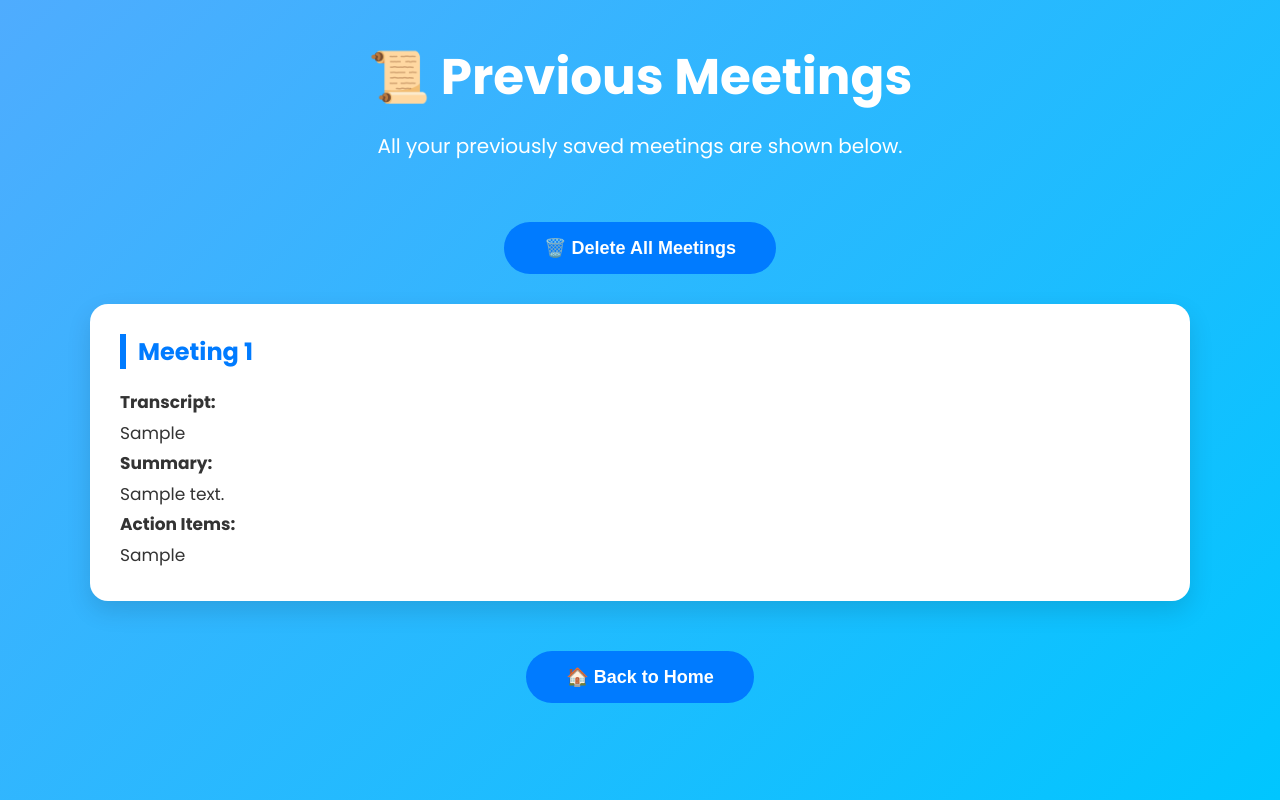
After one commit to priya939287-bit/AI-Meeting-Assistant, a Flask app: page /meetings in a window 1280 px wide. The commit adds this page. Run offline with Flask 3, Linux system fonts and the light colour scheme; tables that the repository leaves empty hold one stand-in row (values such as "Sample post").

Commit message:
Added meeting management features with SQLite integration

```diff
--- a/app.py
+++ b/app.py
@@ -1,11 +1,18 @@
-from flask import Flask, render_template, request
+from flask import Flask, render_template, request, redirect, url_for
 from transcribe import speech_to_text
 from summary import summarize_text
 from action_items import extract_action_items
+from database import (
+    save_meeting,
+    get_all_meetings,
+    search_meetings,
+    delete_all_meetings
+)
 
 app = Flask(__name__)
 
 ALLOWED_EXTENSIONS = {"mp3", "wav", "m4a"}
+
 
 def allowed_file(filename):
     return "." in filename and filename.rsplit(".", 1)[1].lower() in ALLOWED_EXTENSIONS
@@ -14,6 +21,38 @@ def allowed_file(filename):
 @app.route("/")
 def home():
     return render_template("index.html")
+
+
+@app.route("/meetings")
+def meetings():
+
+    meetings = get_all_meetings()
+
+    return render_template(
+        "meetings.html",
+        meetings=meetings
+    )
+
+
+@app.route("/search", methods=["POST"])
+def search():
+
+    keyword = request.form["keyword"]
+
+    meetings = search_meetings(keyword)
+
+    return render_template(
+        "meetings.html",
+        meetings=meetings
+    )
+
+
+@app.route("/delete_all", methods=["POST"])
+def delete_all():
+
+    delete_all_meetings()
+
+    return redirect(url_for("meetings"))
 
 
 @app.route("/upload", methods=["POST"])
@@ -35,6 +74,14 @@ def upload():
 
         action_items = extract_action_items(transcript)
 
+        actions = "\n".join(action_items)
+
+        save_meeting(
+            transcript,
+            summary,
+            actions
+        )
+
         return render_template(
             "index.html",
             transcript=transcript,
--- /dev/null
+++ b/database.py
@@ -0,0 +1,98 @@
+import sqlite3
+
+
+def create_database():
+
+    connection = sqlite3.connect("meetings.db")
+
+    cursor = connection.cursor()
+
+    cursor.execute("""
+    CREATE TABLE IF NOT EXISTS meetings(
+
+        id INTEGER PRIMARY KEY AUTOINCREMENT,
+
+        transcript TEXT,
+
+        summary TEXT,
+
+        action_items TEXT
+
+    )
+    """)
+
+    connection.commit()
+
+    connection.close()
+
+
+def save_meeting(transcript, summary, action_items):
+
+    connection = sqlite3.connect("meetings.db")
+
+    cursor = connection.cursor()
+
+    cursor.execute("""
+    INSERT INTO meetings
+    (transcript, summary, action_items)
+
+    VALUES (?, ?, ?)
+    """, (transcript, summary, action_items))
+
+    connection.commit()
+
+    connection.close()
+
+
+def get_all_meetings():
+
+    connection = sqlite3.connect("meetings.db")
+
+    cursor = connection.cursor()
+
+    cursor.execute("""
+    SELECT * FROM meetings
+    ORDER BY id DESC
+    """)
+
+    meetings = cursor.fetchall()
+
+    connection.close()
+
+    return meetings
+
+
+def search_meetings(keyword):
+
+    connection = sqlite3.connect("meetings.db")
+
+    cursor = connection.cursor()
+
+    cursor.execute("""
+    SELECT * FROM meetings
+    WHERE transcript LIKE ?
+    OR summary LIKE ?
+    ORDER BY id DESC
+    """, ('%' + keyword + '%', '%' + keyword + '%'))
+
+    meetings = cursor.fetchall()
+
+    connection.close()
+
+    return meetings
+
+
+def delete_all_meetings():
+
+    connection = sqlite3.connect("meetings.db")
+
+    cursor = connection.cursor()
+
+    cursor.execute("DELETE FROM meetings")
+
+    connection.commit()
+
+    connection.close()
+
+
+create_database()
--- /dev/null
+++ b/templates/meetings.html
@@ -0,0 +1,99 @@
+<!DOCTYPE html>
+<html lang="en">
+
+<head>
+
+    <meta charset="UTF-8">
+    <meta name="viewport" content="width=device-width, initial-scale=1.0">
+
+    <title>Previous Meetings</title>
+
+    <link rel="preconnect" href="https://fonts.googleapis.com">
+
+    <link rel="preconnect" href="https://fonts.gstatic.com" crossorigin>
+
+    <link href="https://fonts.googleapis.com/css2?family=Poppins:wght@300;400;500;600;700&display=swap"
+          rel="stylesheet">
+
+    <link rel="stylesheet"
+          href="{{ url_for('static', filename='css/style.css') }}">
+
+</head>
+
+<body>
+
+    <div class="container">
+
+        <div class="header">
+
+            <h1>📜 Previous Meetings</h1>
+
+            <p>All your previously saved meetings are shown below.</p>
+
+        </div>
+
+        <div style="text-align:center; margin-bottom:30px;">
+
+            <form action="/delete_all"
+                  method="POST"
+                  onsubmit="return confirm('Are you sure you want to delete all meetings?');">
+
+                <button type="submit">
+                    🗑️ Delete All Meetings
+                </button>
+
+            </form>
+
+        </div>
+
+        {% if meetings %}
+
+            {% for meeting in meetings %}
+
+            <div class="result-card">
+
+                <h2>Meeting {{ meeting[0] }}</h2>
+
+                <p><strong>Transcript:</strong></p>
+
+                <p>{{ meeting[1] }}</p>
+
+                <p><strong>Summary:</strong></p>
+
+                <p>{{ meeting[2] }}</p>
+
+                <p><strong>Action Items:</strong></p>
+
+                <p>{{ meeting[3] }}</p>
+
+            </div>
+
+            {% endfor %}
+
+        {% else %}
+
+            <div class="result-card">
+
+                <h2>No Meetings Found</h2>
+
+            </div>
+
+        {% endif %}
+
+        <div style="text-align:center; margin-top:30px;">
+
+            <a href="/">
+
+                <button>
+                    🏠 Back to Home
+                </button>
+
+            </a>
+
+        </div>
+
+    </div>
+
+</body>
+
+</html>
```
Also changed, not shown: static/css/style.css (+42 -17 lines), templates/index.html (+40 -2 lines), 1 other file.
